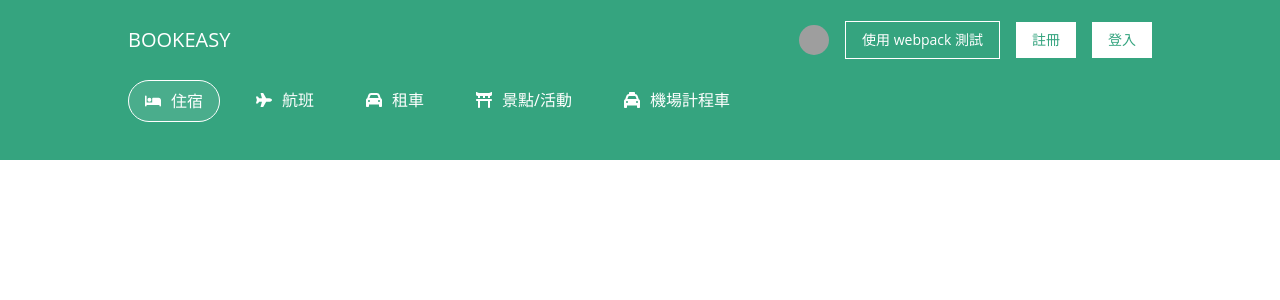
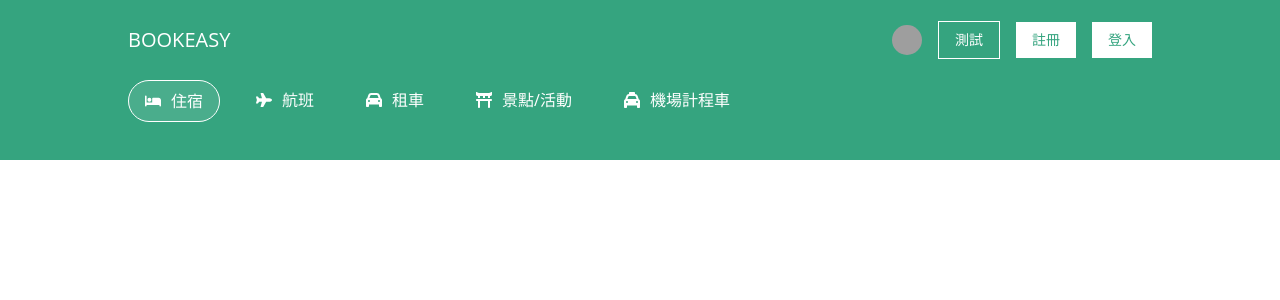
Before and after one commit to ismeleft/cloneBookEasy, a Next.js app: page / in a window 1280 px wide. Shown: the top 300 px of the page. Built offline with nearby package versions, Linux system fonts and the light colour scheme; grey boxes are pictures that could not be loaded.

Commit message:
style: 更新 NavBar component 樣式
modified: src/app/components/NavBar.tsx

```diff
--- a/src/app/components/NavBar.tsx
+++ b/src/app/components/NavBar.tsx
@@ -31,43 +31,45 @@ const NavbarButton: React.FC<NavbarButtonProps> = ({
   active,
   onClick,
 }) => (
-  <div
+  <button
     className={`flex items-center gap-2.5 rounded-full px-4 py-2 hover:bg-white hover:bg-opacity-10 whitespace-pre cursor-pointer ${
       active ? "border border-white bg-white bg-opacity-10" : ""
     }`}
     onClick={onClick}
-    role="button"
     aria-pressed={active}
+    aria-label={label}
   >
     <FontAwesomeIcon icon={icon} className="w-4" />
     <span>{label}</span>
-  </div>
+  </button>
 );
 
 const Navbar: React.FC = () => {
   const [activeIndex, setActiveIndex] = useState<number | null>(0);
 
   return (
-    <div className="w-full h-40 bg-primary flex justify-center">
-      <div className="w-11/12 h-full max-w-screen-lg text-white mx-auto">
+    <div className="w-full h-40 mx-auto bg-primary text-white flex justify-center">
+      <div className="w-11/12 h-full max-w-screen-lg">
         <div className="flex h-1/2 items-center justify-between">
-          <div className="flex">
-            <span
-              className="text-xl font-medium cursor-pointer"
-              onClick={() => (window.location.href = "/")}
-            >
-              BOOKEASY
-            </span>
-          </div>
-          <div className="flex items-center gap-2">
-            <button className="rounded-full h-[30px] w-[30px] border-none bg-[url('https://q-xx.bstatic.com/backend_static/common/flags/new/48-squared/tw.png')] bg-cover hover:cursor-pointer hover:border hover:border-gray-300" />
-            <button className="text-sm ml-2 px-4 py-2 border border-white bg-primary text-white hover:bg-white hover:bg-opacity-10">
-              使用 webpack 測試
+          <span
+            className="text-xl cursor-pointer"
+            onClick={() => (window.location.href = "/")}
+          >
+            BOOKEASY
+          </span>
+
+          <div className="flex items-center gap-4">
+            <button
+              aria-label="切換語言"
+              className="rounded-full h-[30px] w-[30px] border-none bg-[url('https://q-xx.bstatic.com/backend_static/common/flags/new/48-squared/tw.png')] bg-cover"
+            />
+            <button className="text-sm px-4 py-2 border border-white bg-primary text-white hover:bg-white hover:bg-opacity-10">
+              測試
             </button>
-            <button className="text-sm ml-2 px-4 py-2 bg-white text-primary">
+            <button className="text-sm px-4 py-2 bg-white text-primary hover:bg-gray-200">
               註冊
             </button>
-            <button className="text-sm ml-2 px-4 py-2 bg-white text-primary">
+            <button className="text-sm px-4 py-2 bg-white text-primary hover:bg-gray-200">
               登入
             </button>
           </div>
```
